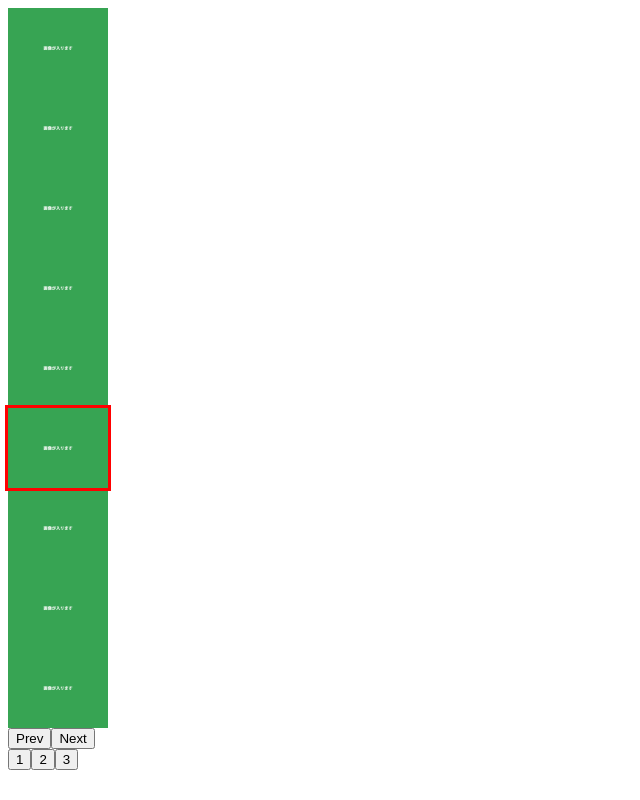
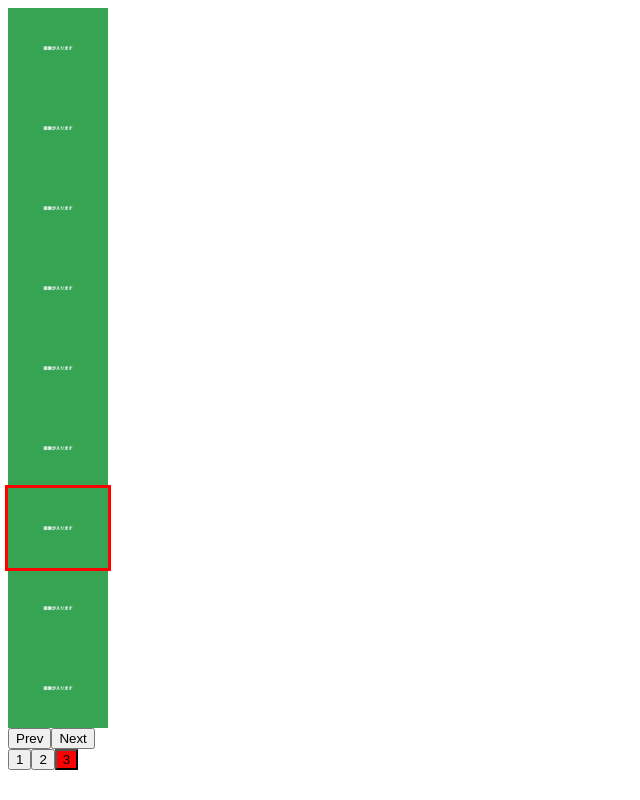
Before and after one commit to ryymt/slida, a plain HTML site: page index.html in a window 1280 px wide. Shown: the whole page, without its empty margins (0-640 px from the left). Drawn offline with Linux system fonts and the light colour scheme.

Commit message:
巻き戻し

```diff
--- a/index.html
+++ b/index.html
@@ -13,9 +13,12 @@
 
         .slida_slide {
             width: 100px;
+            outline: 1px solid transparent;
+            transition: outline 0.2s ease;
             &.is-active {
-                outline:3px solid red;
+                outline: 3px solid red;
             }
+
             img {
                 display: block;
                 width: 100%;
@@ -24,7 +27,7 @@
         }
 
         .slida_dot {
-            &.is-active {
+            &.is-current {
                 background-color: red;
             }
         }
@@ -40,6 +43,19 @@
         </div>
     </div>
     <script src="./js/slida.js"></script>
+    <script>
+
+        // --------------------------------
+        // Example
+        // --------------------------------
+        const slidael = document.querySelector('.slida');
+        new Slida(slidael, {
+            interval: 1000,
+            arrows: true,
+            dots: true,
+        });
+
+    </script>
 </body>
 
 </html>
--- a/js/slida.js
+++ b/js/slida.js
@@ -27,6 +27,9 @@ class Slida {
         this.prev = 0;
         this.timer = null;
 
+        // クローン表示中かどうかのフラグ
+        this.isCloneActive = false;
+
         this.progress = 0;
         this.isDragging = false;
         this.startX = 0;
@@ -40,7 +43,6 @@ class Slida {
         if (this.settings.dots) this.createDots();
 
         this.disableImageDrag();
-        this.bindDragEvents();
         this.start();
     }
 
@@ -71,6 +73,7 @@ class Slida {
             this.track.appendChild(clone);
         });
     }
+
     createDots() {
         const dotsWrapper = document.createElement('div');
         dotsWrapper.classList.add('slida_dots');
@@ -79,7 +82,9 @@ class Slida {
             const button = document.createElement('button');
             button.classList.add('slida_dot');
             button.dataset.dotIndex = index;
-            button.textContent = index + 1;
+            button.innerHTML = `<span class="slida_dot_text">${
+                index + 1
+            }</span>`;
             dotsWrapper.appendChild(button);
 
             button.addEventListener('click', () => {
@@ -138,11 +143,49 @@ class Slida {
 
     nextSlide() {
         this.prev = this.current;
+
+        // ★変更: 最後のスライドにいる場合
+        if (this.current === this.originalSlides.length - 1) {
+
+            // 1. まずクローン（最初のスライドのコピー）へアニメーション移動させる
+            this.isCloneActive = true;
+            this.current = 0; // 論理位置は0に戻す
+            this.updateActiveSlide(true); // アニメーションありで更新
+
+            // 2. CSSアニメーションが終わったタイミングで、即座に本物のスライド0へ差し替える
+            const onTransitionEnd = () => {
+                // クローンモード解除
+                this.isCloneActive = false;
+
+                // アニメーション（Transition）を一時的に無効化
+                this.track.style.transition = 'none';
+
+                // 本物のスライド0を表示状態にする（見た目は変わらない）
+                this.updateActiveSlide(false);
+
+                // 少し待ってからTransition設定を元に戻す（次の移動のため）
+                requestAnimationFrame(() => {
+                    requestAnimationFrame(() => {
+                        this.track.style.transition = '';
+                    });
+                });
+            };
+
+            // transitionendイベントで上記処理を一度だけ実行
+            this.track.addEventListener('transitionend', onTransitionEnd, {
+                once: true,
+            });
+
+            return;
+        }
+
+        // 通常動作
         this.current = (this.current + 1) % this.originalSlides.length;
         this.updateActiveSlide(true);
     }
 
     prevSlide() {
+        this.isCloneActive = false; // 手動操作時はクローンモード解除
         this.prev = this.current;
         this.current =
             (this.current - 1 + this.originalSlides.length) %
@@ -151,30 +194,51 @@ class Slida {
     }
 
     goToSlide(index) {
+        this.isCloneActive = false; // 手動操作時はクローンモード解除
         this.prev = this.current;
         this.current = index;
         this.updateActiveSlide(true);
     }
 
     updateActiveSlide(withTransition = false) {
-        const isLoopBack =
-            this.prev === this.originalSlides.length - 1 && this.current === 0;
+        const allSlides = Array.from(
+            this.track.querySelectorAll('.slida_slide')
+        );
 
-        if (isLoopBack && withTransition) {
-            this.track.classList.remove('is-animating');
-            this.track.style.transition = 'none'; // アニメーションOFF
+        // すべての状態クラスを削除
+        allSlides.forEach((slide) => {
+            slide.classList.remove(
+                'is-active',
+                'is-prev',
+                'is-next',
+                'is-visible'
+            );
+        });
 
-            requestAnimationFrame(() => {
-                requestAnimationFrame(() => {
-                    this.track.classList.add('is-animating');
-                    this.track.style.transition = ''; // アニメーションON
-                });
-            });
+        // ★変更: アクティブにする要素の特定
+        let active;
+
+        if (this.isCloneActive) {
+            // クローンモード時は、最後のオリジナルスライドの「次（＝最初のクローン）」を取得
+            const lastOriginal =
+                this.originalSlides[this.originalSlides.length - 1];
+            active = lastOriginal.nextElementSibling;
+        } else {
+            // 通常時は、現在のインデックスに対応するオリジナルスライドを取得
+            active = this.track.querySelector(
+                `.slida_slide[data-slide-index="${this.current}"]:not(.slida_slide--clone)`
+            );
         }
 
-        this.originalSlides.forEach((slide, index) => {
-            slide.classList.toggle('is-active', index === this.current);
-        });
+        if (!active) return;
+
+        active.classList.add('is-active', 'is-visible');
+
+        const prev = active.previousElementSibling;
+        const next = active.nextElementSibling;
+
+        if (prev) prev.classList.add('is-prev', 'is-visible');
+        if (next) next.classList.add('is-next', 'is-visible');
 
         if (this.settings.dots) this.updateActiveDots();
     }
@@ -247,12 +311,4 @@ class Slida {
     }
 }
 
-// --------------------------------
-// Example
-// --------------------------------
-const slidael = document.querySelector('.slida');
-new Slida(slidael, {
-    interval: 1000,
-    arrows: true,
-    dots: true,
-});
+// export default Slida;
```
